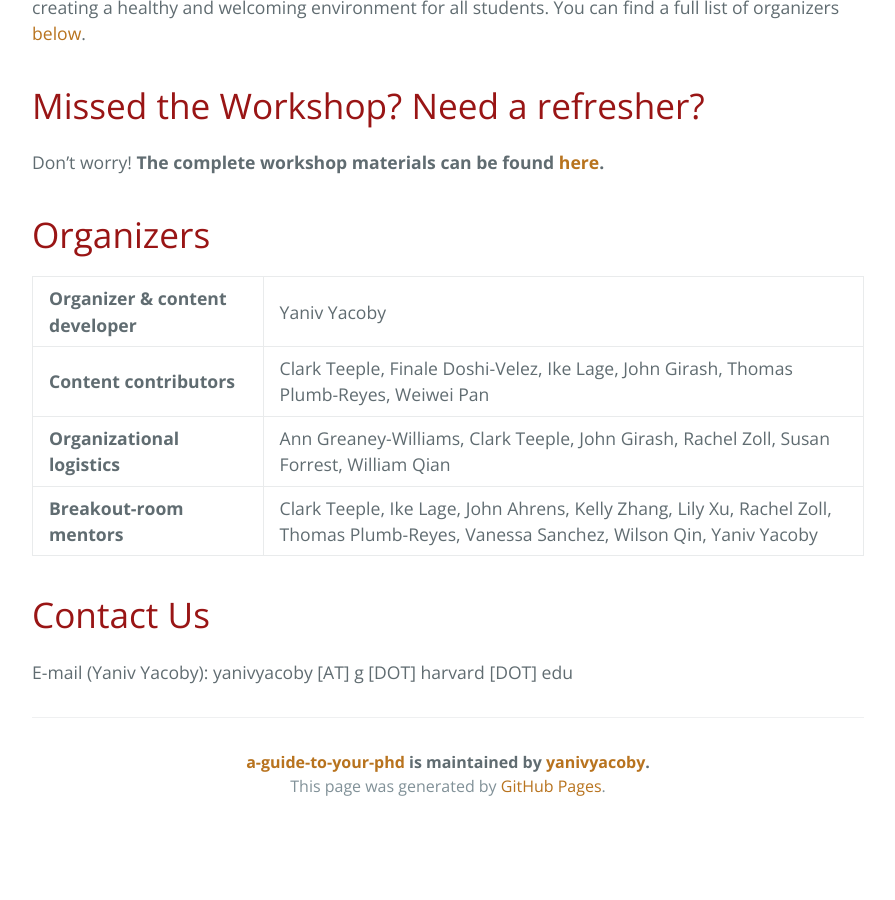
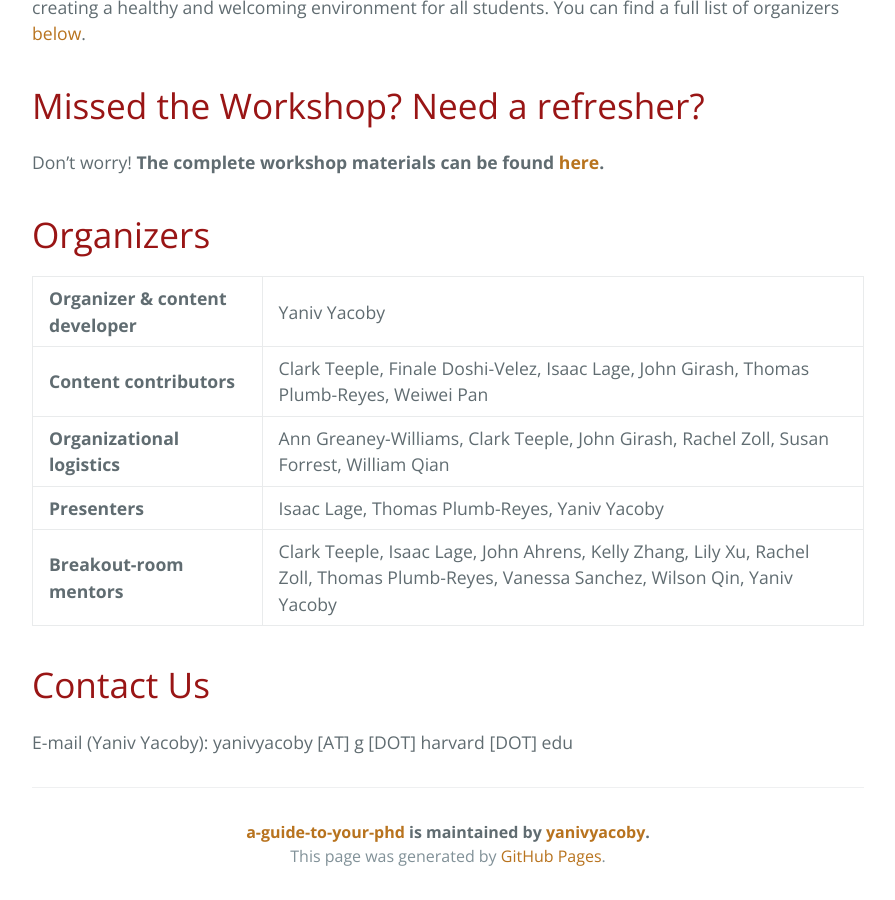
Before and after one commit to yanivyacoby/a-guide-to-your-phd, a Jekyll site: the page built from index.md, in a window 1280 px wide and 900 px high, scrolled down 1105 px. Shown: the whole window, without its empty margins (192-1087 px from the left). Built offline with Jekyll 4.4.1, drawn with Linux system fonts in a browser that asks for light colours; before the commit the page ends 1935 px from its top, so only the background shows below that.

Commit message:
Update index.md

```diff
--- a/index.md
+++ b/index.md
@@ -55,15 +55,19 @@ Don't worry! **The complete workshop materials can be found [here](./guide.html)
     </tr>
     <tr>
       <td><b>Content contributors</b></td>
-      <td>Clark Teeple, Finale Doshi-Velez, Ike Lage, John Girash, Thomas Plumb-Reyes, Weiwei Pan</td>
+      <td>Clark Teeple, Finale Doshi-Velez, Isaac Lage, John Girash, Thomas Plumb-Reyes, Weiwei Pan</td>
     </tr>
     <tr>
       <td><b>Organizational logistics</b></td>
       <td>Ann Greaney-Williams, Clark Teeple, John Girash, Rachel Zoll, Susan Forrest, William Qian</td>
     </tr>
     <tr>
+      <td><b>Presenters</b></td>
+      <td>Isaac Lage, Thomas Plumb-Reyes, Yaniv Yacoby</td>
+    </tr>
+    <tr>
       <td><b>Breakout-room mentors</b></td>
-      <td>Clark Teeple, Ike Lage, John Ahrens, Kelly Zhang, Lily Xu, Rachel Zoll, Thomas Plumb-Reyes, Vanessa Sanchez, Wilson Qin, Yaniv Yacoby</td>
+      <td>Clark Teeple, Isaac Lage, John Ahrens, Kelly Zhang, Lily Xu, Rachel Zoll, Thomas Plumb-Reyes, Vanessa Sanchez, Wilson Qin, Yaniv Yacoby</td>
     </tr>
   </tbody>
 </table>
```
